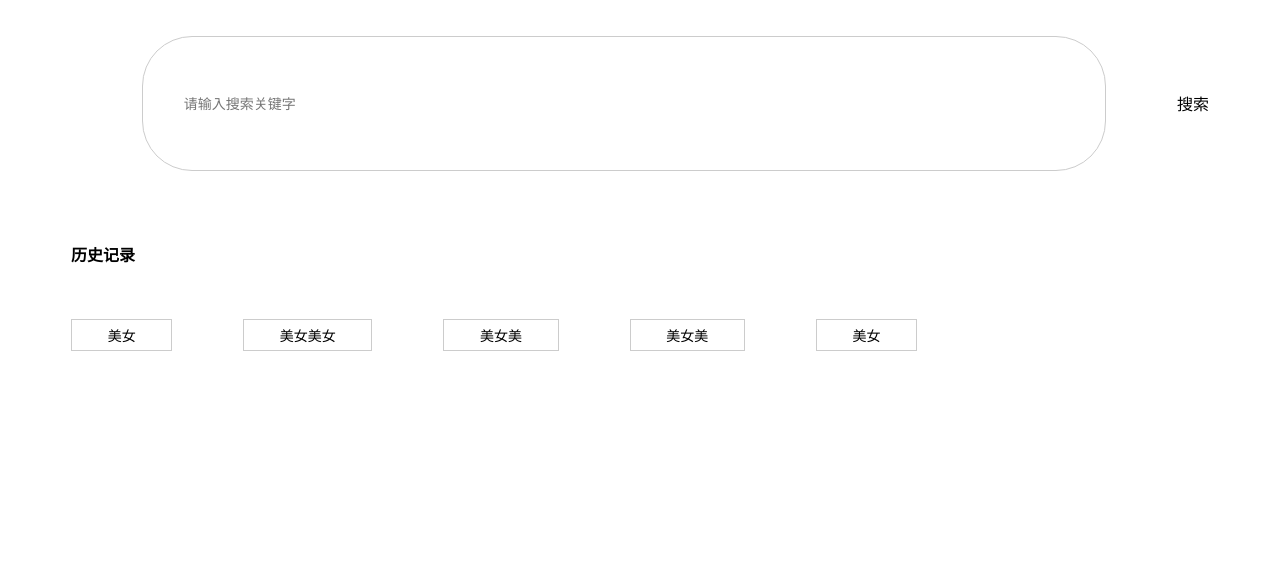
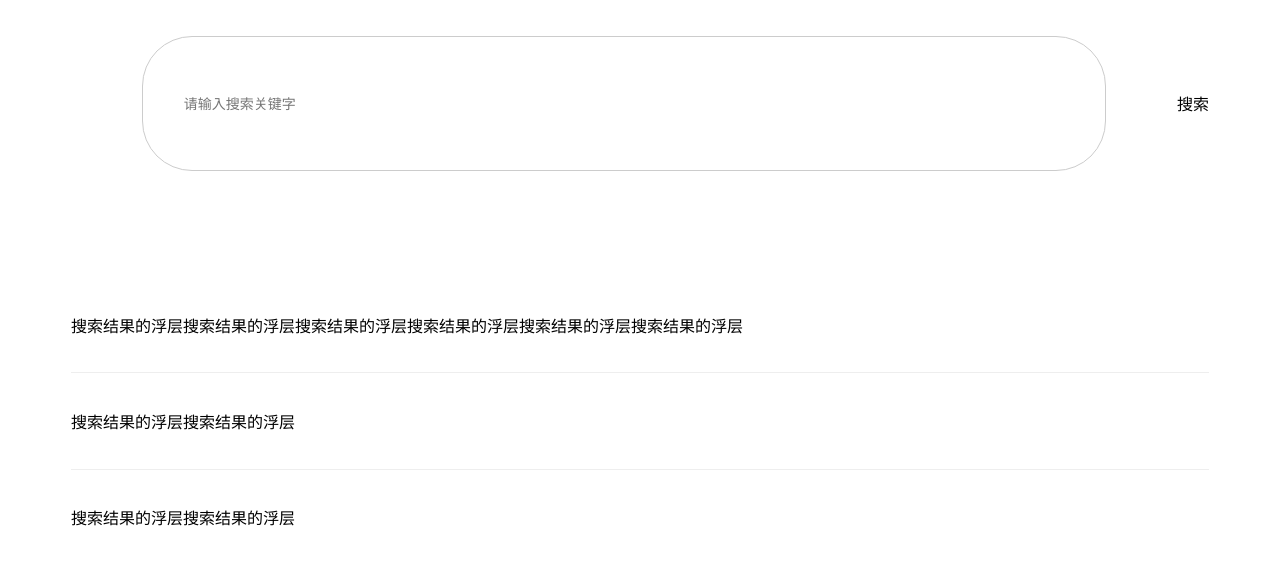
Before and after one commit to itcast-hsian/news-43, a Vue app: page /search in a window 1280 px wide. Shown: the top 564 px of the page. Built offline with nearby package versions, Linux system fonts and the light colour scheme; a small style sheet from the web is missing.

Commit message:
搜索结果页的浮层布局样式

```diff
--- a/src/views/Search.vue
+++ b/src/views/Search.vue
@@ -24,9 +24,58 @@
                 <span class="record-item">美女美</span>
                 <span class="record-item">美女美</span>
                 <span class="record-item">美女</span>
+                 <span class="record-item">美女</span>
+                <span class="record-item">美女美女</span>
+                <span class="record-item">美女美</span>
+                <span class="record-item">美女美</span>
+                <span class="record-item">美女</span>
+                <span class="record-item">美女</span>
+                <span class="record-item">美女美女</span>
+                <span class="record-item">美女美</span>
+                <span class="record-item">美女美</span>
+                <span class="record-item">美女</span>
+                 <span class="record-item">美女</span>
+                <span class="record-item">美女美女</span>
+                <span class="record-item">美女美</span>
+                <span class="record-item">美女美</span>
+                <span class="record-item">美女</span><span class="record-item">美女</span>
+                <span class="record-item">美女美女</span>
+                <span class="record-item">美女美</span>
+                <span class="record-item">美女美</span>
+                <span class="record-item">美女</span>
+                 <span class="record-item">美女</span>
+                <span class="record-item">美女美女</span>
+                <span class="record-item">美女美</span>
+                <span class="record-item">美女美</span>
+                <span class="record-item">美女</span>
+                <span class="record-item">美女</span>
+                <span class="record-item">美女美女</span>
+                <span class="record-item">美女美</span>
+                <span class="record-item">美女美</span>
+                <span class="record-item">美女</span>
+                 <span class="record-item">美女</span>
+                <span class="record-item">美女美女</span>
+                <span class="record-item">美女美</span>
+                <span class="record-item">美女美</span>
+                <span class="record-item">美女</span>
             </div>
         </div>
 
+        <!-- 搜索结果的浮层 -->
+        <div class="result-layer">
+            <div class="result-item">
+                <p>搜索结果的浮层搜索结果的浮层搜索结果的浮层搜索结果的浮层搜索结果的浮层搜索结果的浮层</p>
+                <span class="iconfont iconjiantou1"></span>
+            </div>
+            <div class="result-item">
+                <p>搜索结果的浮层搜索结果的浮层</p>
+                <span class="iconfont iconjiantou1"></span>
+            </div>
+            <div class="result-item">
+                <p>搜索结果的浮层搜索结果的浮层</p>
+                <span class="iconfont iconjiantou1"></span>
+            </div>
+        </div>
     </div>
 </template>
 
@@ -85,4 +134,37 @@ export default {};
         }
     }
 }
+
+.result-layer{
+    position: absolute;
+    // 在定位中如果同时设置top和bottom，那么这个元素高度取这两个定位的距离!
+    top: 58/360*100vw;
+    bottom: 0;
+    left: 0;
+    width: 100%;
+    background: #fff;
+    overflow-y: auto;
+    padding: 20/360*100vw;
+    box-sizing: border-box;
+
+    .result-item{
+        display: flex;
+        justify-content: space-between;
+        align-items: center;
+        padding: 10/360*100vw 0;
+        border-bottom:1px #eee solid;
+
+        p{
+            flex: 1;
+            margin-right: 10px;
+            overflow: hidden;
+            text-overflow:ellipsis;
+            white-space: nowrap;
+        }
+
+        span{
+            color: #999;
+        }
+    }
+}
 </style>
```
